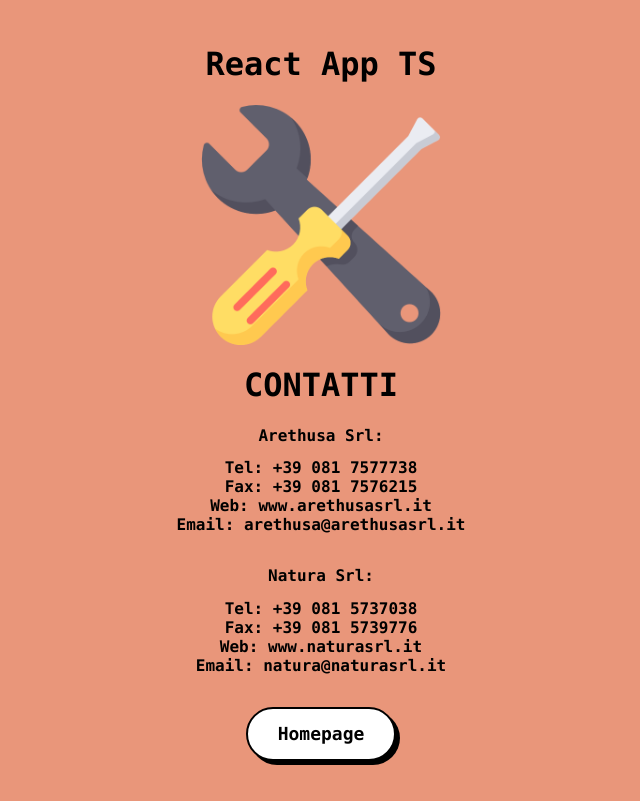
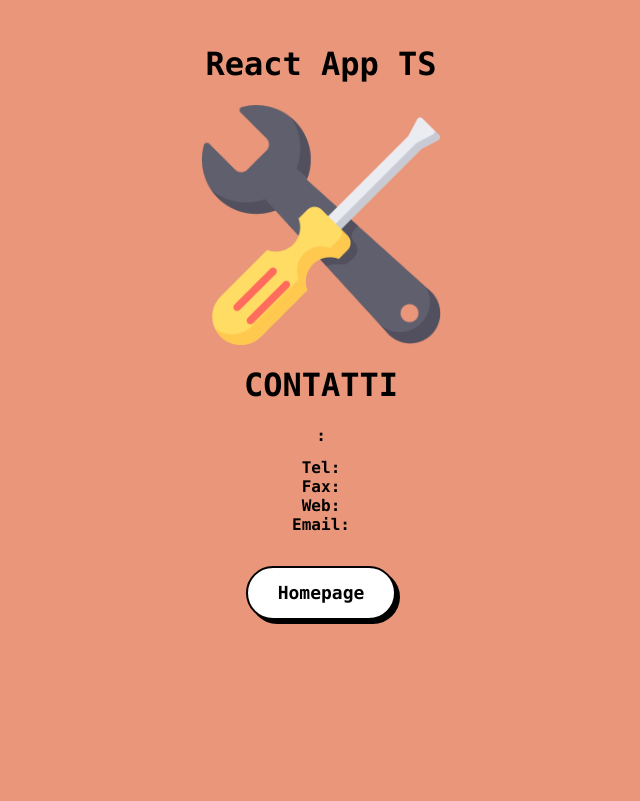
Before and after one commit to ndenicolais/pwa-app, a React (Vite) app: page /contatti in a window 1280 px wide. Shown: the whole page, without its empty margins (319-959 px from the left). Built offline with nearby package versions, Linux system fonts and the light colour scheme.

Commit message:
Update_Version

```diff
--- a/src/pages/About.tsx
+++ b/src/pages/About.tsx
@@ -4,7 +4,7 @@ function About() {
     return (
         <div className='About'>
         <h1>ABOUT</h1>
-        <h2>Demo creata con l'utilizzo di React</h2>
+        <h2>Demo creata con l'utilizzo di Vite.js, React TypeScript e React Router</h2>
         <br/>
         <form action='/'>
         <button id="default-button"
--- a/src/pages/Contatti.tsx
+++ b/src/pages/Contatti.tsx
@@ -4,19 +4,12 @@ function Contatti() {
   return (
     <div className="Servizi">
       <h1>CONTATTI</h1>
-      <dt><b>Arethusa Srl:<br/></b></dt>
+      <dt><b>:<br/></b></dt>
       <h2>
-      <dt>Tel: +39 081 7577738</dt>
-        <dt>Fax: +39 081 7576215</dt>
-          <dt>Web: www.arethusasrl.it</dt>
-            <dt>Email: arethusa@arethusasrl.it</dt>
-          </h2><br/>
-      <dt><b>Natura Srl:<br/></b></dt>
-      <h2>
-      <dt>Tel: +39 081 5737038</dt>
-        <dt>Fax: +39 081 5739776</dt>
-          <dt>Web: www.naturasrl.it</dt>
-            <dt>Email: natura@naturasrl.it</dt>
+      <dt>Tel: </dt>
+        <dt>Fax: </dt>
+          <dt>Web: </dt>
+            <dt>Email: </dt>
           </h2><br/>
       <form action="/">
       <button id="default-button"
```
Also changed, not shown: screen-main-page.png (added).
